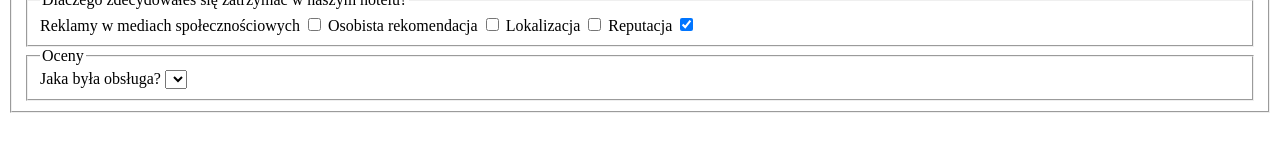
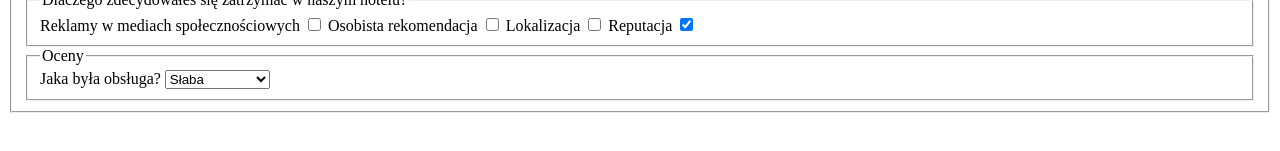
Before and after one commit to ashix3/fm, a plain HTML site: page index.html in a window 1280 px wide. Shown: the part 223-374 px from the top of the page. Drawn offline with Linux system fonts and the light colour scheme.

Commit message:
ocena obsługi

```diff
--- a/index.html
+++ b/index.html
@@ -45,7 +45,13 @@
                 <fieldset>
                     <legend>Oceny</legend>
                     <label for="service">Jaka była obsługa?</label>
-                    <select name="service" id="service"></select>
+                    <select name="service" id="service">
+                        <option value="poor">Słaba</option>
+                        <option value="satisfactory">Zadowalająca</option>
+                        <option value="good">Dobra</option>
+                        <option value="very-good">Bardzo dobra</option>
+                        <option value="excellent">Doskonała</option>
+                    </select>
                 </fieldset>
             </fieldset>
         </form>
```
